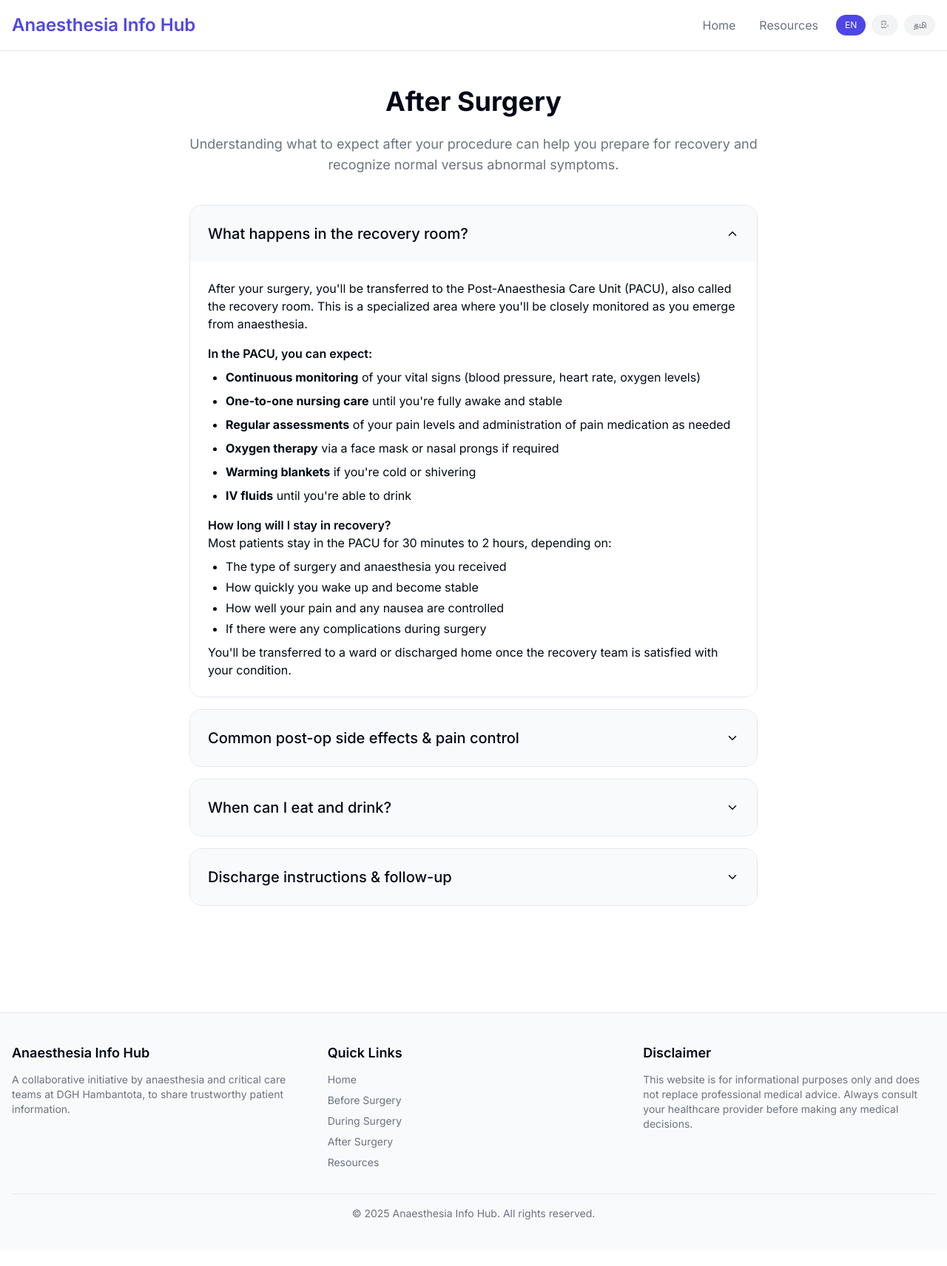
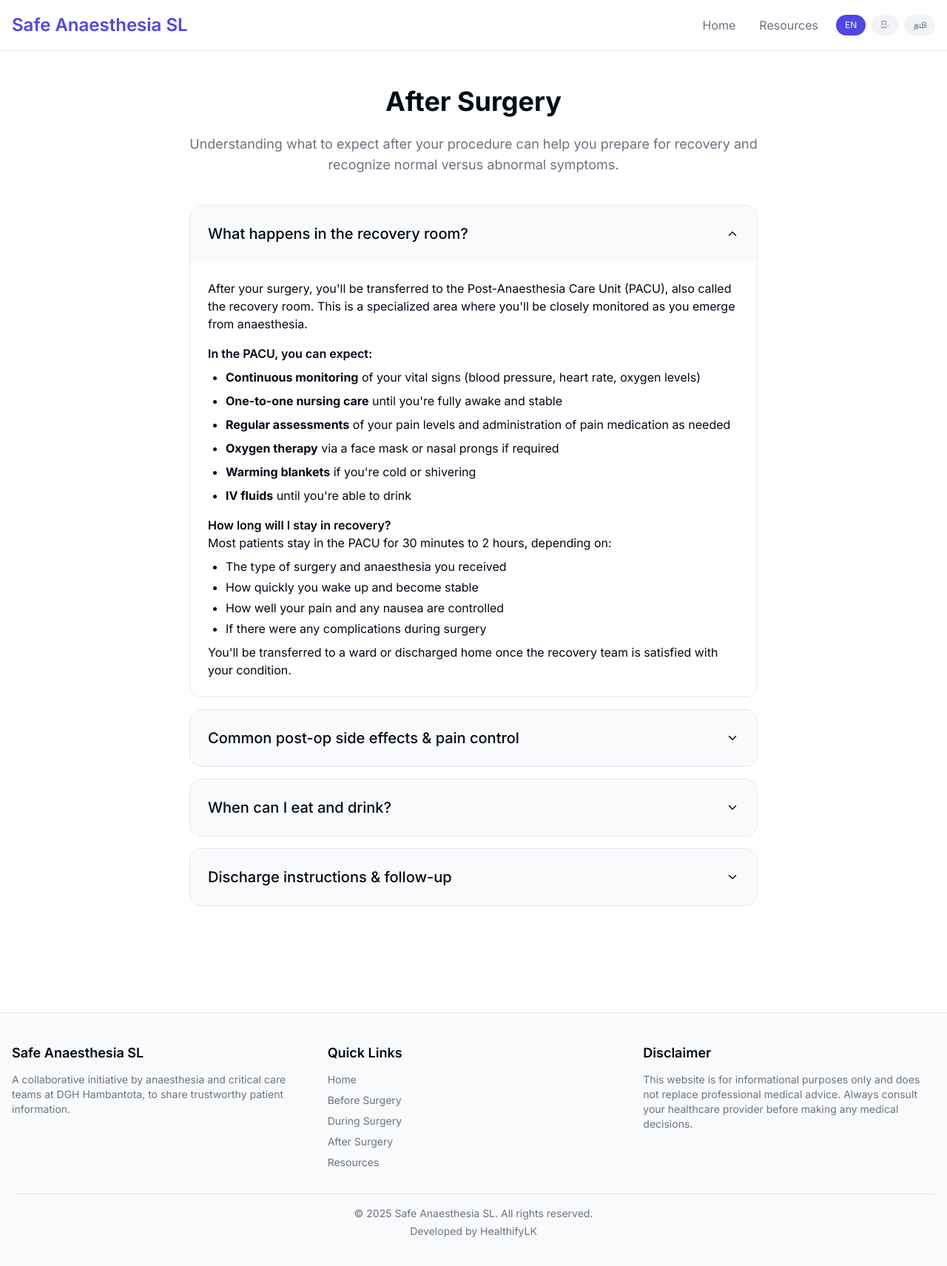
Before and after one commit to sniro23/anesthesia_info_EmbilipitiyaDGH, a React (Vite) app: page /after-surgery in a window 1280 px wide. Shown: the top 1712 px of the page at 74% size. Before the commit the page ends 1691 px from the top, so only its background shows below. Built offline with nearby package versions, Linux system fonts and the light colour scheme.

Commit message:
Rename site and update footer
Rename the site title and add "Developed by HealthifyLK" to the footer.

```diff
--- a/index.html
+++ b/index.html
@@ -4,11 +4,11 @@
   <head>
     <meta charset="UTF-8" />
     <meta name="viewport" content="width=device-width, initial-scale=1.0" />
-    <title>Anaesthesia Info Hub</title>
+    <title>Safe Anaesthesia SL</title>
     <meta name="description" content="Your guide to understanding anaesthesia before, during, and after surgery." />
-    <meta name="author" content="Anaesthesia Info Hub" />
+    <meta name="author" content="Safe Anaesthesia SL" />
 
-    <meta property="og:title" content="Anaesthesia Info Hub" />
+    <meta property="og:title" content="Safe Anaesthesia SL" />
     <meta property="og:description" content="Your guide to understanding anaesthesia before, during, and after surgery." />
     <meta property="og:type" content="website" />
     <meta property="og:image" content="https://lovable.dev/opengraph-image-p98pqg.png" />
--- a/src/components/Footer.tsx
+++ b/src/components/Footer.tsx
@@ -11,7 +11,7 @@ const Footer: React.FC = () => {
       <div className="container mx-auto px-4">
         <div className="grid grid-cols-1 md:grid-cols-3 gap-8">
           <div>
-            <h3 className="text-lg font-semibold mb-3">{t('site.title')}</h3>
+            <h3 className="text-lg font-semibold mb-3">Safe Anaesthesia SL</h3>
             <p className="text-neutral-dark text-sm">
               {t('about.who')}
             </p>
@@ -38,7 +38,8 @@ const Footer: React.FC = () => {
         </div>
 
         <div className="border-t border-neutral-mid mt-8 pt-4 text-sm text-center text-neutral-dark">
-          <p>© {new Date().getFullYear()} Anaesthesia Info Hub. All rights reserved.</p>
+          <p>© {new Date().getFullYear()} Safe Anaesthesia SL. All rights reserved.</p>
+          <p className="mt-1">Developed by HealthifyLK</p>
         </div>
       </div>
     </footer>
--- a/src/components/Header.tsx
+++ b/src/components/Header.tsx
@@ -15,7 +15,7 @@ const Header: React.FC = () => {
       <div className="container mx-auto px-4 py-4 flex flex-col sm:flex-row items-center justify-between">
         <div className="flex items-center mb-3 sm:mb-0">
           <NavLink to="/" className="text-2xl font-semibold text-indigo mx-0 my-[2px]">
-            {t('site.title')}
+            Safe Anaesthesia SL
           </NavLink>
         </div>
 
```
